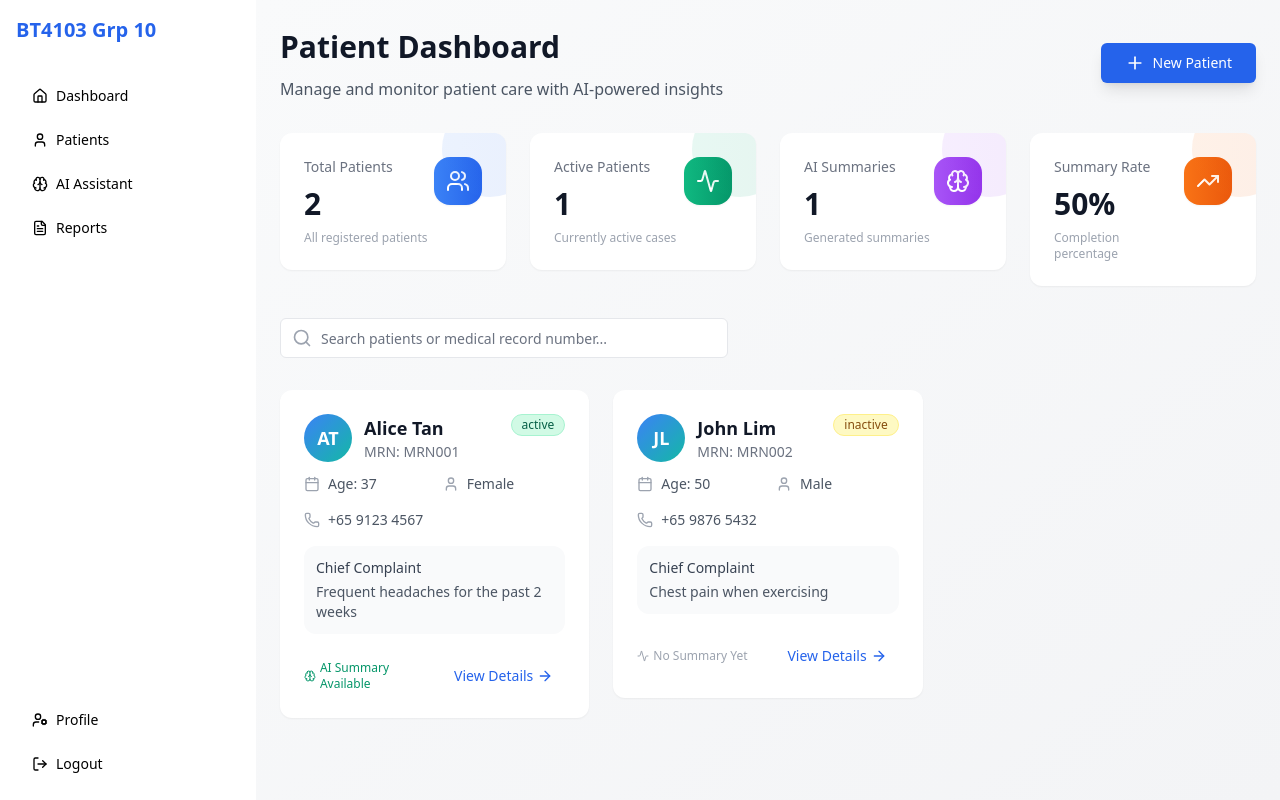
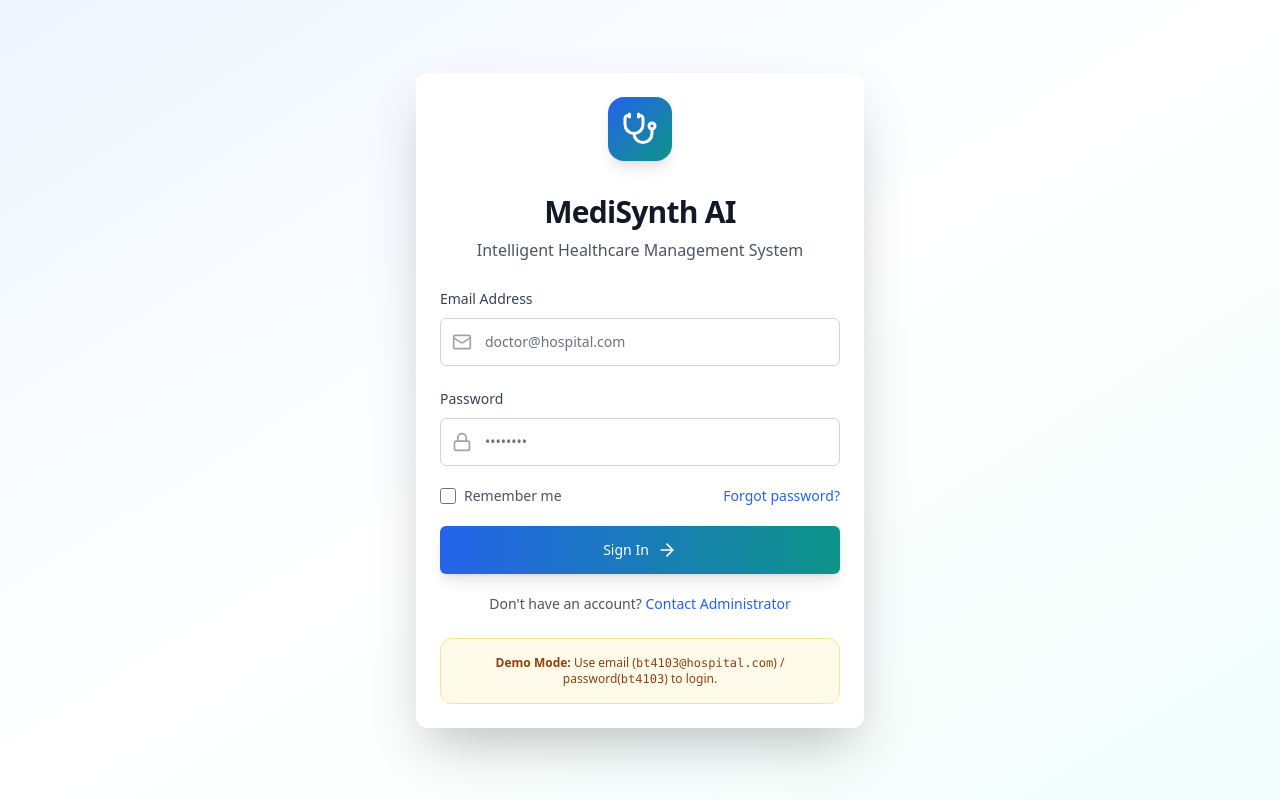
Before and after one commit to Maxxtucker/LLM-based-Clinical-Copilot-A-Generative-AI-Solution-for-Streamlining-Electronic-Health-Records, a React (Create React App) app in the folder my-react-app/: page / in a window 1280 px wide. Before the commit this address led to /dashboard. Built offline with nearby package versions, Linux system fonts and the light colour scheme.

Commit message:
integrated login.jsx onto the web app, created a mock account to login

```diff
--- a/my-react-app/src/App.js
+++ b/my-react-app/src/App.js
@@ -1,16 +1,17 @@
 // src/App.js
 import React, { useState } from "react";
 import { Routes, Route, Navigate, Link } from "react-router-dom";
+import { useNavigate } from "react-router-dom";
 
 import Dashboard from "./pages/Dashboard";
 import Reports from "./pages/Reports";
 import AIAssistant from "./pages/AIAssistant";
 import PatientForm from "./components/forms/PatientForm";
 import Profile from "./pages/Profile";
+import Login from "./pages/Login";
+
 import { Home, User, FileText, Brain, UserCog, LogOut } from "lucide-react";
-import { useNavigate } from "react-router-dom";
 import ConfirmDialog from "./components/ui/confirmdialog";
-
 
 // Sidebar imports
 import {
@@ -51,6 +52,7 @@ function SidebarFooterContent({ onLogoutClick }) {
 function App() {
   const navigate = useNavigate();
   const [showLogoutConfirm, setShowLogoutConfirm] = useState(false);
+  const [isAuthenticated, setIsAuthenticated] = useState(false); // 👈 track login state
 
   const handleLogoutClick = () => {
     setShowLogoutConfirm(true);
@@ -59,7 +61,7 @@ function App() {
   const handleLogoutConfirm = () => {
     setShowLogoutConfirm(false);
     console.log("User confirmed logout");
-    // Clear auth tokens here if needed
+    setIsAuthenticated(false); // 👈 reset auth
     navigate("/");
   };
 
@@ -68,16 +70,26 @@ function App() {
   };
 
   return (
+    <Routes>
+      {/* Login route (default) */}
+      <Route path="/" element={<Login setIsAuthenticated={setIsAuthenticated}/>} />
+
+      {/* Protected routes */}
+      <Route
+        path="/*"
+        element={
+          isAuthenticated ? (
             <SidebarProvider>
               <div className="flex min-h-screen bg-gray-50">
                 {/* Sidebar */}
                 <Sidebar>
                   <SidebarHeader>
-            <h2 className="text-xl font-bold text-blue-600">BT4103 Grp 10</h2>
+                    <h2 className="text-xl font-bold text-blue-600">
+                      BT4103 Grp 10
+                    </h2>
                   </SidebarHeader>
                   <SidebarContent>
                     <SidebarMenu>
-              {/* Your existing nav items */}
                       <SidebarMenuItem>
                         <SidebarMenuButton asChild>
                           <Link to="/dashboard">
@@ -112,14 +124,12 @@ function App() {
                       </SidebarMenuItem>
                     </SidebarMenu>
                   </SidebarContent>
-
                   <SidebarFooterContent onLogoutClick={handleLogoutClick} />
                 </Sidebar>
 
                 {/* Main content */}
                 <div className="flex-1 flex flex-col">
                   <Routes>
-            <Route path="/" element={<Navigate to="/dashboard" />} />
                     <Route path="/dashboard" element={<Dashboard />} />
                     <Route
                       path="/patients"
@@ -135,6 +145,8 @@ function App() {
                     <Route path="/reports" element={<Reports />} />
                     <Route path="/ai" element={<AIAssistant />} />
                     <Route path="/profile" element={<Profile />} />
+                    {/* Catch-all redirect to dashboard */}
+                    <Route path="*" element={<Navigate to="/dashboard" />} />
                   </Routes>
 
                   <ConfirmDialog
@@ -147,8 +159,13 @@ function App() {
                 </div>
               </div>
             </SidebarProvider>
+          ) : (
+            <Navigate to="/" replace />
+          )
+        }
+      />
+    </Routes>
   );
 }
 
-
 export default App;
--- a/my-react-app/src/pages/Login.jsx
+++ b/my-react-app/src/pages/Login.jsx
@@ -1,22 +1,34 @@
 import React, { useState } from "react";
-import { Button } from "@/components/ui/button";
-import { Input } from "@/components/ui/input";
-import { Label } from "@/components/ui/label";
-import { Card, CardContent, CardDescription, CardHeader, CardTitle } from "@/components/ui/card";
+import { Button } from "../components/ui/button";
+import { Input } from "../components/ui/input";
+import { Label } from "../components/ui/label";
+import { Card, CardContent, CardDescription, CardHeader, CardTitle } from "../components/ui/card";
 import { Stethoscope, Mail, Lock, ArrowRight } from "lucide-react";
 import { motion } from "framer-motion";
-import { createPageUrl } from "@/utils";
 import { useNavigate } from "react-router-dom";
 
-export default function Welcome() {
+// Pass `setIsAuthenticated` down from App.js
+export default function Login({ setIsAuthenticated }) {
   const navigate = useNavigate();
   const [email, setEmail] = useState("");
   const [password, setPassword] = useState("");
+  const [error, setError] = useState("");
 
   const handleSubmit = (e) => {
     e.preventDefault();
-    // For demo purposes, redirect to dashboard
-    navigate(createPageUrl("Dashboard"));
+
+    // Mock credentials
+    const mockUser = {
+      email: "bt4103@hospital.com",
+      password: "bt4103",
+    };
+
+    if (email === mockUser.email && password === mockUser.password) {
+      setIsAuthenticated(true); // ✅ tell App.js the user is logged in
+      navigate("/dashboard");   // ✅ redirect to dashboard
+    } else {
+      setError("Invalid email or password");
+    }
   };
 
   return (
@@ -44,6 +56,11 @@ export default function Welcome() {
 
           <CardContent>
             <form onSubmit={handleSubmit} className="space-y-5">
+              {/* Error Message */}
+              {error && (
+                <p className="text-red-500 text-sm text-center">{error}</p>
+              )}
+
               <div className="space-y-2">
                 <Label htmlFor="email" className="text-neutral-700 font-medium">Email Address</Label>
                 <div className="relative">
@@ -105,16 +122,11 @@ export default function Welcome() {
             {/* Demo Notice */}
             <div className="mt-6 p-4 bg-amber-50 border border-amber-200 rounded-lg">
               <p className="text-xs text-amber-800 text-center">
-                <strong>Demo Mode:</strong> This is a visual mockup. Click "Sign In" to view the dashboard.
+                <strong>Demo Mode:</strong> Use email (<code>bt4103@hospital.com</code>) / password(<code>bt4103</code>) to login.
               </p>
             </div>
           </CardContent>
         </Card>
-
-        {/* Footer */}
-        <p className="text-center text-sm text-neutral-500 mt-6">
-          © 2024 MediSynth AI. All rights reserved.
-        </p>
       </motion.div>
     </div>
   );
```
Also changed, not shown: my-react-app/src/pages/PatientForm.jsx (line endings or trailing spaces), 2 other files (tests, documents, lock files or other folders). Lines whose indentation alone changed are shown as unchanged.
